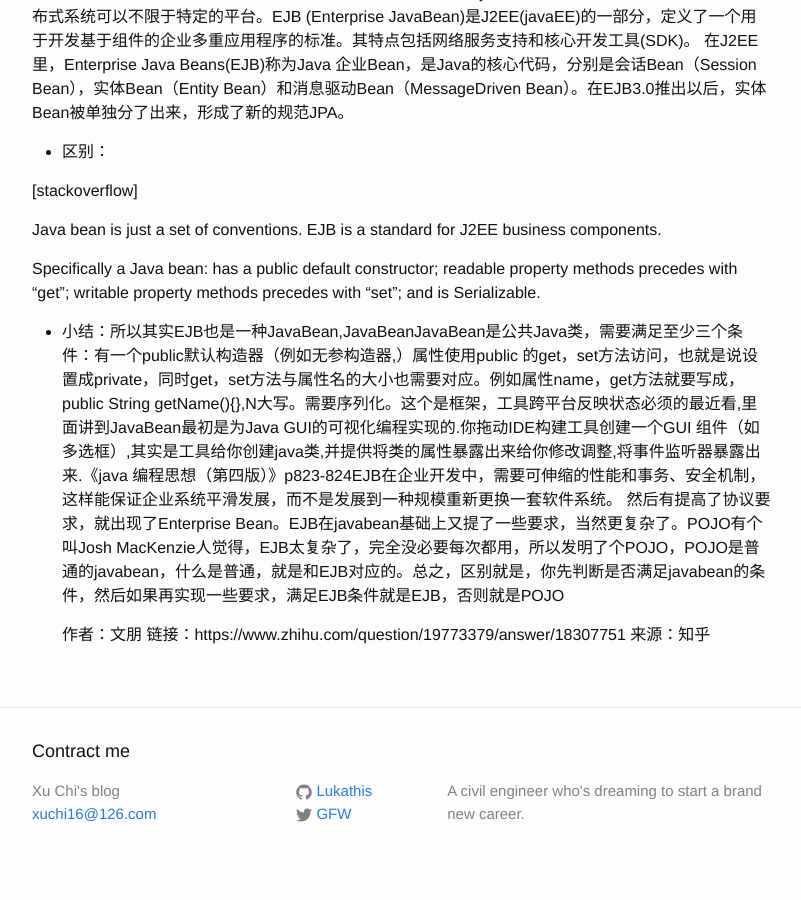
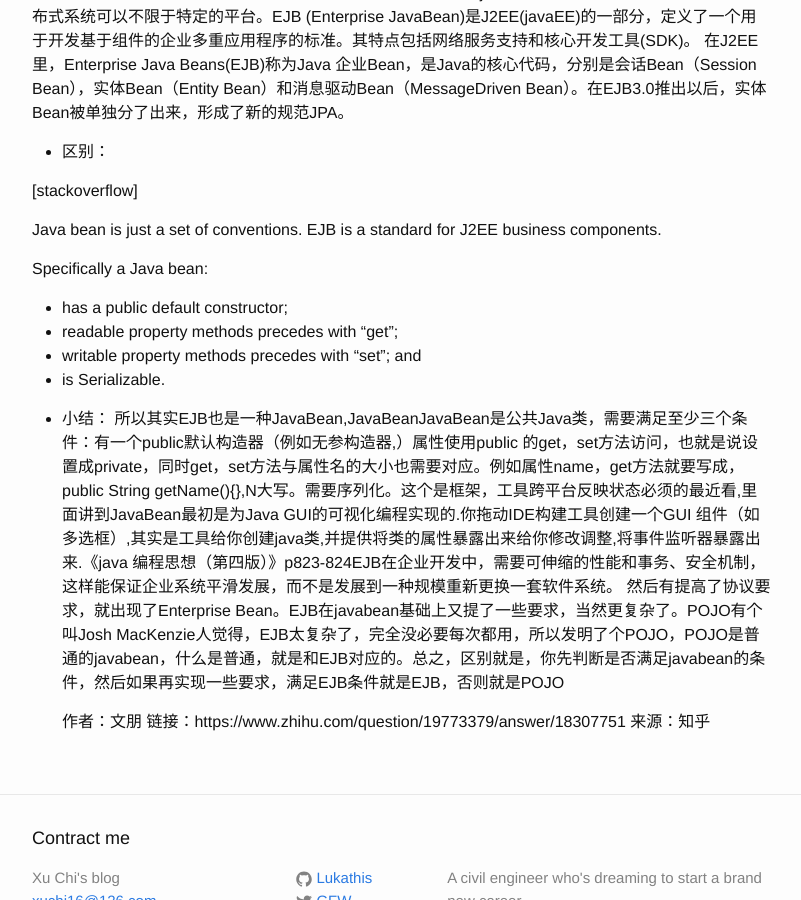
Before and after one commit to xuchi16/Lukathis.github.io, a Jekyll site: the page built from _posts/2018-02-21-Spring学习笔记1.markdown, in a window 1280 px wide and 900 px high, scrolled down 1122 px. Shown: the whole window, without its empty margins (238-1039 px from the left). Built offline with Jekyll 4.4.1, drawn with Linux system fonts in a browser that asks for light colours.

```diff
--- a/_posts/2018-02-21-Spring学习笔记1.markdown
+++ b/_posts/2018-02-21-Spring学习笔记1.markdown
@@ -19,31 +19,33 @@ title:  "Spring学习笔记"
 
  * JavaBean:
 
- [wiki]In computing based on the Java Platform, JavaBeans are classes that encapsulate many objects into a single object (the bean). They are serializable, have a zero-argument constructor, and allow access to properties using getter and setter methods. The name "Bean" was given to encompass this standard, which aims to create reusable software components for Java.
+  [wiki]In computing based on the Java Platform, JavaBeans are classes that encapsulate many objects into a single object (the bean). They are serializable, have a zero-argument constructor, and allow access to properties using getter and setter methods. The name "Bean" was given to encompass this standard, which aims to create reusable software components for Java.
 
- [baidu]JavaBean 是一种JAVA语言写成的可重用组件。为写成JavaBean，类必须是具体的和公共的，并且具有无参数的构造器。JavaBean 通过提供符合一致性设计模式的公共方法将内部域暴露成员属性，set和get方法获取。众所周知，属性名称符合这种模式，其他Java 类可以通过自省机制(反射机制)发现和操作这些JavaBean 的属性。
+  [baidu]JavaBean 是一种JAVA语言写成的可重用组件。为写成JavaBean，类必须是具体的和公共的，并且具有无参数的构造器。JavaBean 通过提供符合一致性设计模式的公共方法将内部域暴露成员属性，set和get方法获取。众所周知，属性名称符合这种模式，其他Java 类可以通过自省机制(反射机制)发现和操作这些JavaBean 的属性。
 
 
  * EJB:
 
- [wiki]Enterprise JavaBeans (EJB) is one of several Java APIs for modular construction of enterprise software. EJB is a server-side software component that encapsulates business logic of an application. An EJB web container provides a runtime environment for web related software components, including computer security, Java servlet lifecycle management, transaction processing, and other web services. The EJB specification is a subset of the Java EE specification.
+  [wiki]Enterprise JavaBeans (EJB) is one of several Java APIs for modular construction of enterprise software. EJB is a server-side software component that encapsulates business logic of an application. An EJB web container provides a runtime environment for web related software components, including computer security, Java servlet lifecycle management, transaction processing, and other web services. The EJB specification is a subset of the Java EE specification.
 
- [baidu]EJB是sun的JavaEE服务器端组件模型，设计目标与核心应用是部署分布式应用程序。简单来说就是把已经编写好的程序（即：类）打包放在服务器上执行。凭借java跨平台的优势，用EJB技术部署的分布式系统可以不限于特定的平台。EJB (Enterprise JavaBean)是J2EE(javaEE)的一部分，定义了一个用于开发基于组件的企业多重应用程序的标准。其特点包括网络服务支持和核心开发工具(SDK)。 在J2EE里，Enterprise Java Beans(EJB)称为Java 企业Bean，是Java的核心代码，分别是会话Bean（Session Bean），实体Bean（Entity Bean）和消息驱动Bean（MessageDriven Bean）。在EJB3.0推出以后，实体Bean被单独分了出来，形成了新的规范JPA。
+  [baidu]EJB是sun的JavaEE服务器端组件模型，设计目标与核心应用是部署分布式应用程序。简单来说就是把已经编写好的程序（即：类）打包放在服务器上执行。凭借java跨平台的优势，用EJB技术部署的分布式系统可以不限于特定的平台。EJB (Enterprise JavaBean)是J2EE(javaEE)的一部分，定义了一个用于开发基于组件的企业多重应用程序的标准。其特点包括网络服务支持和核心开发工具(SDK)。 在J2EE里，Enterprise Java Beans(EJB)称为Java 企业Bean，是Java的核心代码，分别是会话Bean（Session Bean），实体Bean（Entity Bean）和消息驱动Bean（MessageDriven Bean）。在EJB3.0推出以后，实体Bean被单独分了出来，形成了新的规范JPA。
 
  * 区别：
 
- [stackoverflow]
+  [stackoverflow]
 
- Java bean is just a set of conventions. EJB is a standard for J2EE business components.
+  Java bean is just a set of conventions. EJB is a standard for J2EE business components.
 
- Specifically a Java bean:
- has a public default constructor;
- readable property methods precedes with "get";
- writable property methods precedes with "set"; and
- is Serializable.
+  Specifically a Java bean:
+
+  * has a public default constructor;
+  * readable property methods precedes with "get";
+  * writable property methods precedes with "set"; and
+  * is Serializable.
 
 
- * 小结：所以其实EJB也是一种JavaBean,JavaBeanJavaBean是公共Java类，需要满足至少三个条件：有一个public默认构造器（例如无参构造器,）属性使用public 的get，set方法访问，也就是说设置成private，同时get，set方法与属性名的大小也需要对应。例如属性name，get方法就要写成，public String getName(){},N大写。需要序列化。这个是框架，工具跨平台反映状态必须的最近看<Think in Java>,里面讲到JavaBean最初是为Java GUI的可视化编程实现的.你拖动IDE构建工具创建一个GUI 组件（如多选框）,其实是工具给你创建java类,并提供将类的属性暴露出来给你修改调整,将事件监听器暴露出来.《java 编程思想（第四版）》p823-824EJB在企业开发中，需要可伸缩的性能和事务、安全机制，这样能保证企业系统平滑发展，而不是发展到一种规模重新更换一套软件系统。 然后有提高了协议要求，就出现了Enterprise Bean。EJB在javabean基础上又提了一些要求，当然更复杂了。POJO有个叫Josh MacKenzie人觉得，EJB太复杂了，完全没必要每次都用，所以发明了个POJO，POJO是普通的javabean，什么是普通，就是和EJB对应的。总之，区别就是，你先判断是否满足javabean的条件，然后如果再实现一些要求，满足EJB条件就是EJB，否则就是POJO
+ * 小结：
+  所以其实EJB也是一种JavaBean,JavaBeanJavaBean是公共Java类，需要满足至少三个条件：有一个public默认构造器（例如无参构造器,）属性使用public 的get，set方法访问，也就是说设置成private，同时get，set方法与属性名的大小也需要对应。例如属性name，get方法就要写成，public String getName(){},N大写。需要序列化。这个是框架，工具跨平台反映状态必须的最近看<Think in Java>,里面讲到JavaBean最初是为Java GUI的可视化编程实现的.你拖动IDE构建工具创建一个GUI 组件（如多选框）,其实是工具给你创建java类,并提供将类的属性暴露出来给你修改调整,将事件监听器暴露出来.《java 编程思想（第四版）》p823-824EJB在企业开发中，需要可伸缩的性能和事务、安全机制，这样能保证企业系统平滑发展，而不是发展到一种规模重新更换一套软件系统。 然后有提高了协议要求，就出现了Enterprise Bean。EJB在javabean基础上又提了一些要求，当然更复杂了。POJO有个叫Josh MacKenzie人觉得，EJB太复杂了，完全没必要每次都用，所以发明了个POJO，POJO是普通的javabean，什么是普通，就是和EJB对应的。总之，区别就是，你先判断是否满足javabean的条件，然后如果再实现一些要求，满足EJB条件就是EJB，否则就是POJO
 
    作者：文朋
    链接：https://www.zhihu.com/question/19773379/answer/18307751
```
